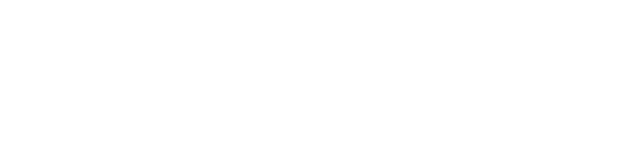
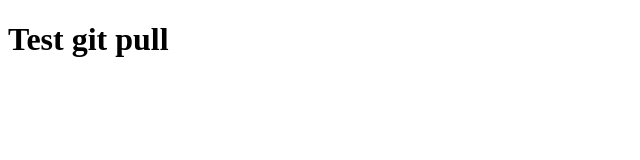
Before and after one commit to DungPHPandREACT/lesson9-oh, a plain HTML site: page index.html in a window 1280 px wide. Shown: the whole page, without its empty margins (0-640 px from the left). Drawn offline with Linux system fonts and the light colour scheme.

Commit message:
Update index.html

```diff
--- a/index.html
+++ b/index.html
@@ -7,6 +7,8 @@
     <title>Document</title>
   </head>
   <body>
+    <h1>Test git pull</h1>
+
     <script scr="./index.js"></script>
   </body>
 </html>
```
